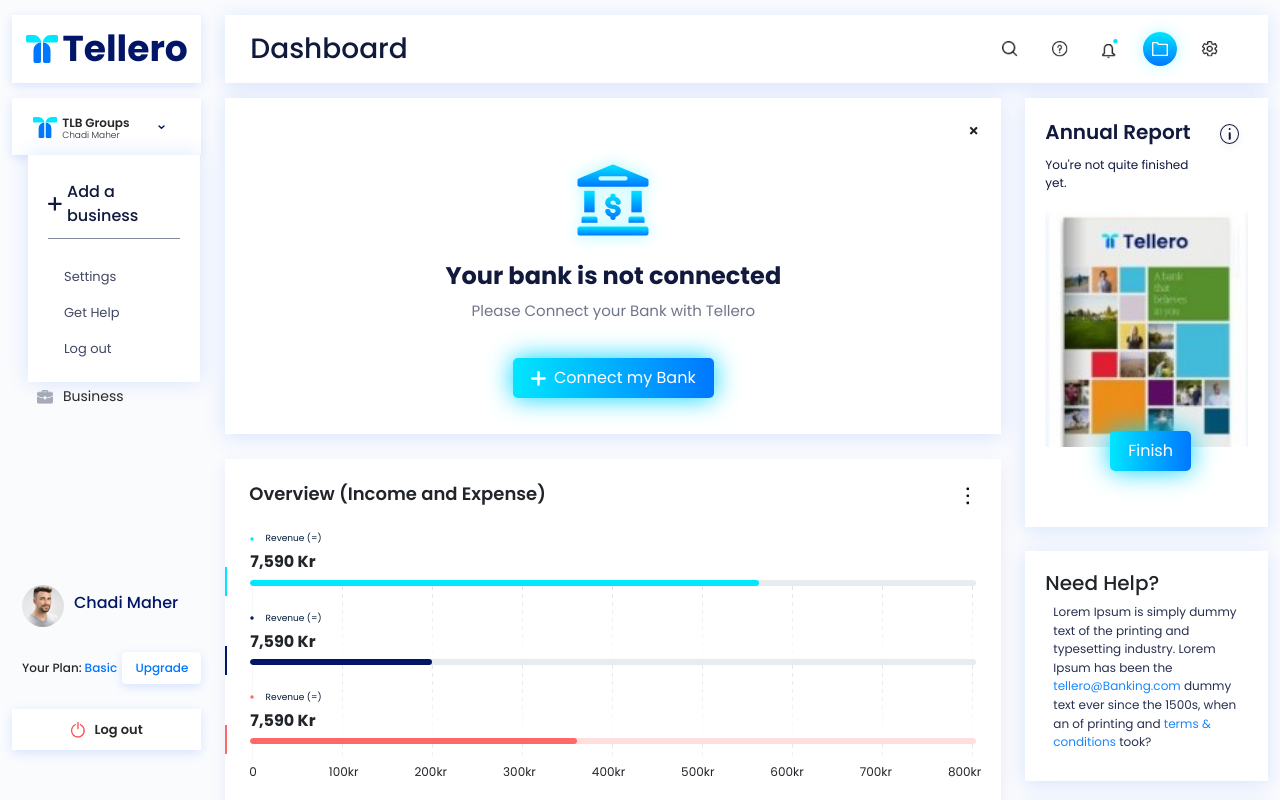
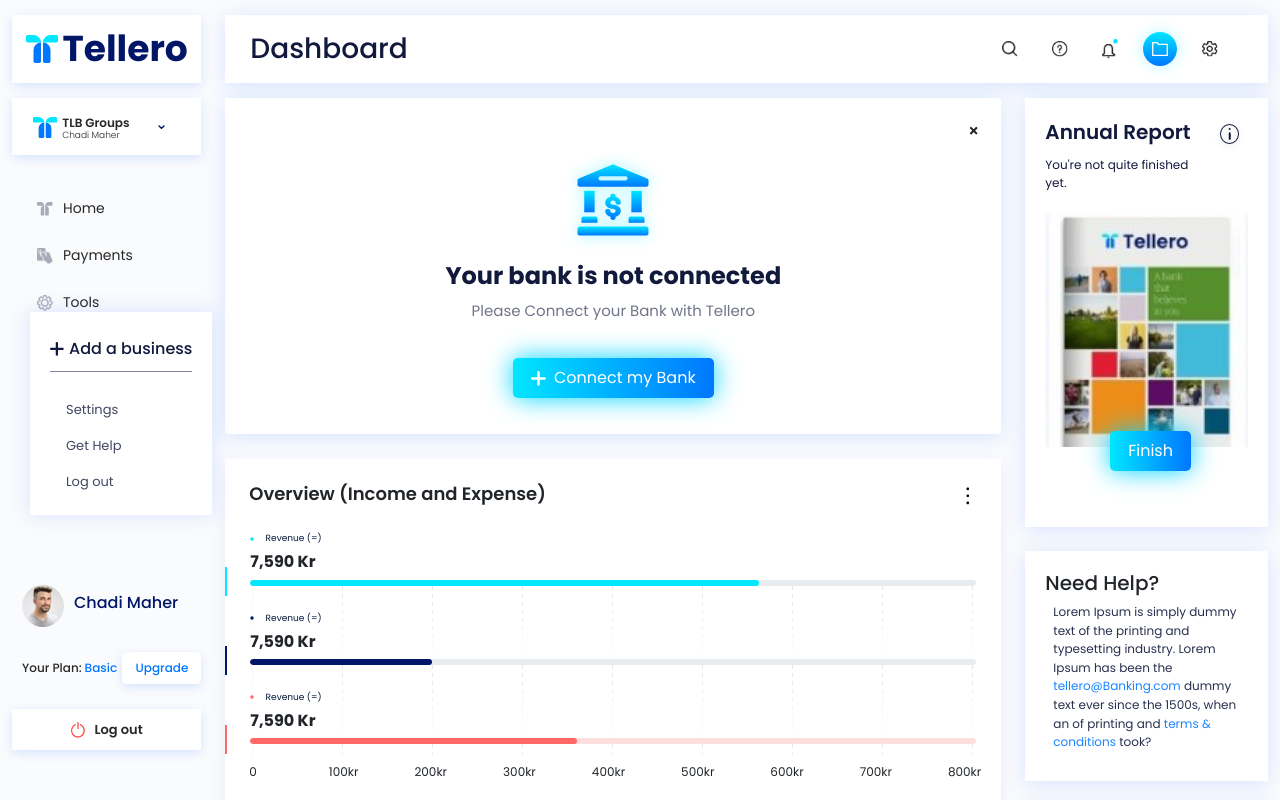
Before and after one commit to sajawalk522/Tellero, a plain HTML site: page index.html in a window 1280 px wide. Both pictures are taken after a click on the picture 161 px from the left and 126 px from the top of the page. Shown: the top 800 px of the page. Drawn offline with Linux system fonts and the light colour scheme.

Commit message:
code updated

```diff
--- a/css/style.css
+++ b/css/style.css
@@ -455,7 +455,6 @@ p {
     padding: 15px 20px;
     box-shadow: 0 3px 10px 0 rgba(33, 108, 252, 0.16);
     border: solid 1px #ffffff;
-    position: relative;
 }
 
 .left-sidebar .tbl-container .tlb {
@@ -882,8 +881,8 @@ p {
     left: 0px;
     padding: 15px 20px;
     position: absolute;
-    top: 56px;
-    left: 15px;
+    top: 39%;
+    left: 30px;
 }
 
 .setting-dropdown .top-container {
```
